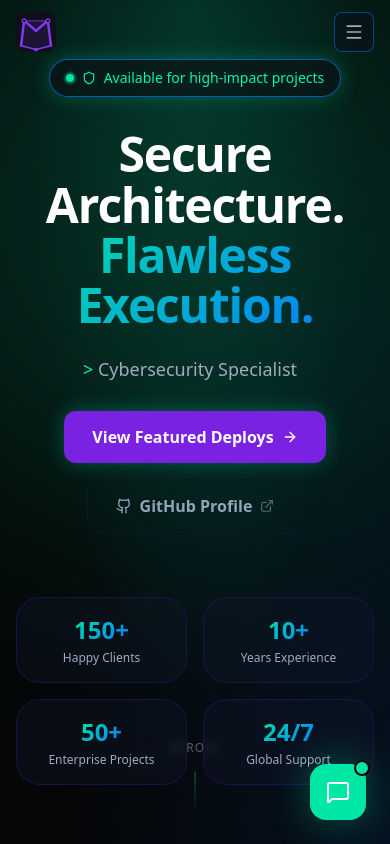
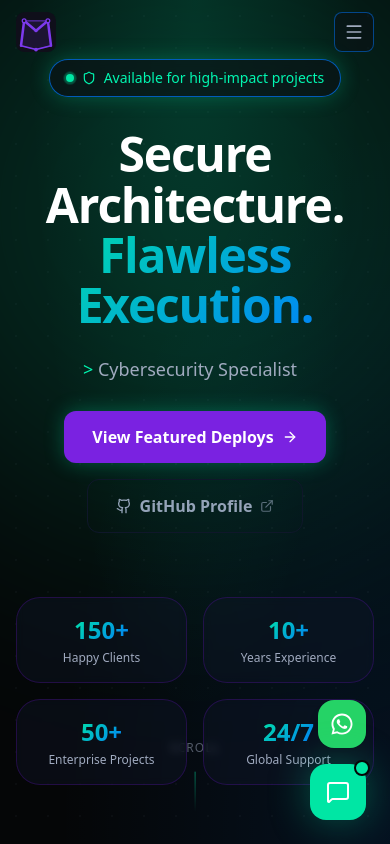
Before and after one commit to Mesharktech/MesharkTech-Portfolio, a Next.js app: page / in a window 390 px wide. Shown: the top 844 px of the page. Built offline with nearby package versions, Linux system fonts and the light colour scheme.

Commit message:
feat: Phase 14 — added WhatsApp FAB and injected phone number into AI knowledge base

```diff
--- a/src/app/api/chat/route.ts
+++ b/src/app/api/chat/route.ts
@@ -27,6 +27,9 @@ MY TECH STACK (what I actually use):
 - Backend: Node.js, Python, REST APIs, PostgreSQL
 - Cloud & DevOps: Vercel, AWS, Docker, CI/CD pipelines
 - Cybersecurity: Penetration testing, OWASP audits, zero-trust architecture
+
+CONTACT & DIRECT REACH:
+- WhatsApp / Phone: +254 758 956 494 (share this if a client asks for a direct line or a faster way to reach me)
 
 PERSONALITY & COMMUNICATION RULES:
 - Talk like a sharp senior engineer — not a textbook.
--- a/src/components/MesharkAI.tsx
+++ b/src/components/MesharkAI.tsx
@@ -212,7 +212,24 @@ export function MesharkAI() {
         )}
       </AnimatePresence>
 
-      {/* FAB Button */}
+      {/* WhatsApp FAB */}
+      <motion.a
+        href="https://wa.me/254758956494"
+        target="_blank"
+        rel="noopener noreferrer"
+        className="fixed bottom-24 right-6 z-50 w-12 h-12 rounded-2xl flex items-center justify-center shadow-lg transition-all duration-300"
+        style={{ background: "#25D366" }}
+        whileHover={{ scale: 1.1 }}
+        whileTap={{ scale: 0.95 }}
+        aria-label="Chat on WhatsApp"
+      >
+        {/* Official WhatsApp SVG icon */}
+        <svg viewBox="0 0 32 32" fill="white" xmlns="http://www.w3.org/2000/svg" className="w-6 h-6">
+          <path d="M16 2C8.268 2 2 8.268 2 16c0 2.498.655 4.843 1.8 6.875L2 30l7.338-1.775A13.956 13.956 0 0016 30c7.732 0 14-6.268 14-14S23.732 2 16 2zm0 25.5a11.447 11.447 0 01-5.823-1.589l-.418-.248-4.357 1.054 1.095-4.243-.273-.437A11.469 11.469 0 014.5 16C4.5 9.649 9.649 4.5 16 4.5S27.5 9.649 27.5 16 22.351 27.5 16 27.5zm6.293-8.668c-.345-.172-2.04-1.005-2.355-1.12-.316-.117-.546-.172-.776.172-.229.345-.887 1.12-1.087 1.349-.2.23-.4.258-.745.086-.345-.172-1.456-.537-2.772-1.71-1.024-.913-1.715-2.04-1.916-2.385-.2-.345-.021-.531.15-.703.155-.155.345-.4.517-.6.172-.2.229-.345.345-.575.115-.229.058-.43-.029-.603-.087-.172-.776-1.87-1.063-2.562-.28-.673-.565-.582-.776-.592l-.66-.013a1.27 1.27 0 00-.918.43c-.315.345-1.204 1.177-1.204 2.87 0 1.693 1.233 3.328 1.405 3.558.172.229 2.426 3.705 5.878 5.196.822.355 1.463.567 1.963.726.824.263 1.574.226 2.167.137.661-.099 2.04-.834 2.327-1.638.287-.805.287-1.495.201-1.638-.085-.143-.315-.229-.66-.401z"/>
+        </svg>
+      </motion.a>
+
+      {/* AI Chat FAB Button */}
       <motion.button
         onClick={() => { setIsOpen(true); setIsMinimized(false); }}
         className={cn(
```
